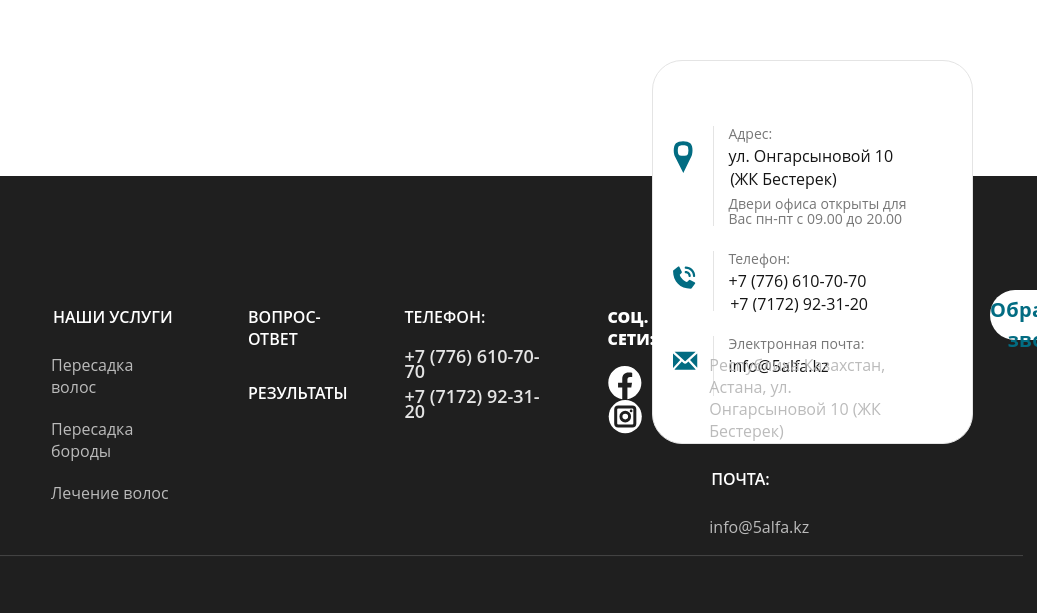
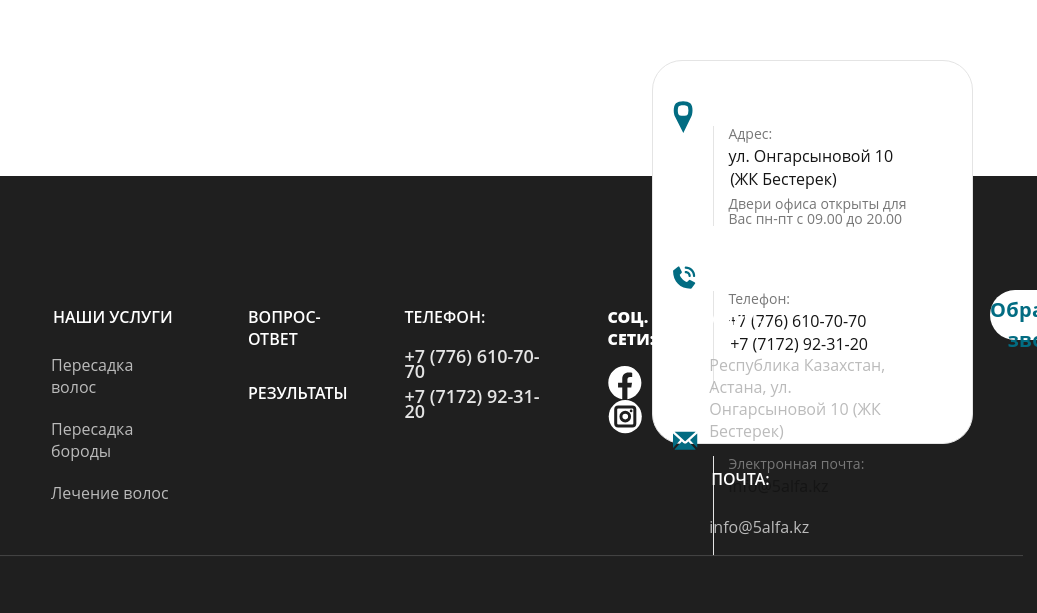
Before and after one commit to MikeyKZ/talpha, a plain HTML site: page index.html in a window 1280 px wide. Shown: the part 10833-11446 px from the top of the page, 243-1280 px from the left. Drawn offline with nearby package versions, Linux system fonts and the light colour scheme; a script that the page names is missing.

Commit message:
Add files via upload

```diff
--- a/index.html
+++ b/index.html
@@ -2,6 +2,7 @@
 <html lang="en">
 <head>
     <meta charset="UTF-8">
+    <meta name="viewport" content="width=device-width, initial-scale=1.0">
     <meta name="viewport" content="width=device-width, initial-scale=1">
     <link rel="stylesheet" href="https://cdnjs.cloudflare.com/ajax/libs/font-awesome/4.7.0/css/font-awesome.min.css">
     <link rel="stylesheet" href="https://www.w3schools.com/w3css/4/w3.css">
@@ -336,7 +337,7 @@
       <iframe src="https://www.google.com/maps/embed?pb=!1m18!1m12!1m3!1d2505.7184370975315!2d71.43915151575483!3d51.095203579569464!2m3!1f0!2f0!3f0!3m2!1i1024!2i768!4f13.1!3m3!1m2!1s0x424580ccee48af1f%3A0xaf6aad36d3cdd8da!2z0JzQtdC20LTRg9C90LDRgNC-0LTQvdCw0Y8g0LzQtdC00LjRhtC40L3RgdC60LDRjyDQs9GA0YPQv9C_0LAg0L_QviDQstC-0YHRgdGC0LDQvdC-0LLQu9C10L3QuNGOINCy0L7Qu9C-0YEgNSBBTEZB!5e0!3m2!1str!2skz!4v1690402807027!5m2!1str!2skz"  style="border:0; border-radius: 30px;" allowfullscreen="" loading="lazy" referrerpolicy="no-referrer-when-downgrade"></iframe>
     </div>
     <div class="map2-con">
-      <img src="img/g1.svg" alt="" style="margin-top: 80px;">
+      <img src="img/g1.svg" alt="" style="margin-top: 40px;">
       <div class="text-con">
         <p>Адрес:	</p>
         <a>ул. Онгарсыновой 10 <br> &nbsp;&nbsp;&nbsp; (ЖК Бестерек)</a>
@@ -344,13 +345,13 @@
      </div>
 
      <img src="img/g2.svg" alt="">
-      <div class="text-con2">
+      <div class="text-con">
         <p>Телефон:	</p>
         <a>+7 (776) 610-70-70 <br>&nbsp;&nbsp;&nbsp;   +7 (7172) 92-31-20</a>
      </div>
 
      <img src="img/g3.svg" alt="">
-      <div class="text-con2">
+      <div class="text-con">
         <p>Электронная почта:	</p>
         <a>info@5alfa.kz</a>
      </div>
```
